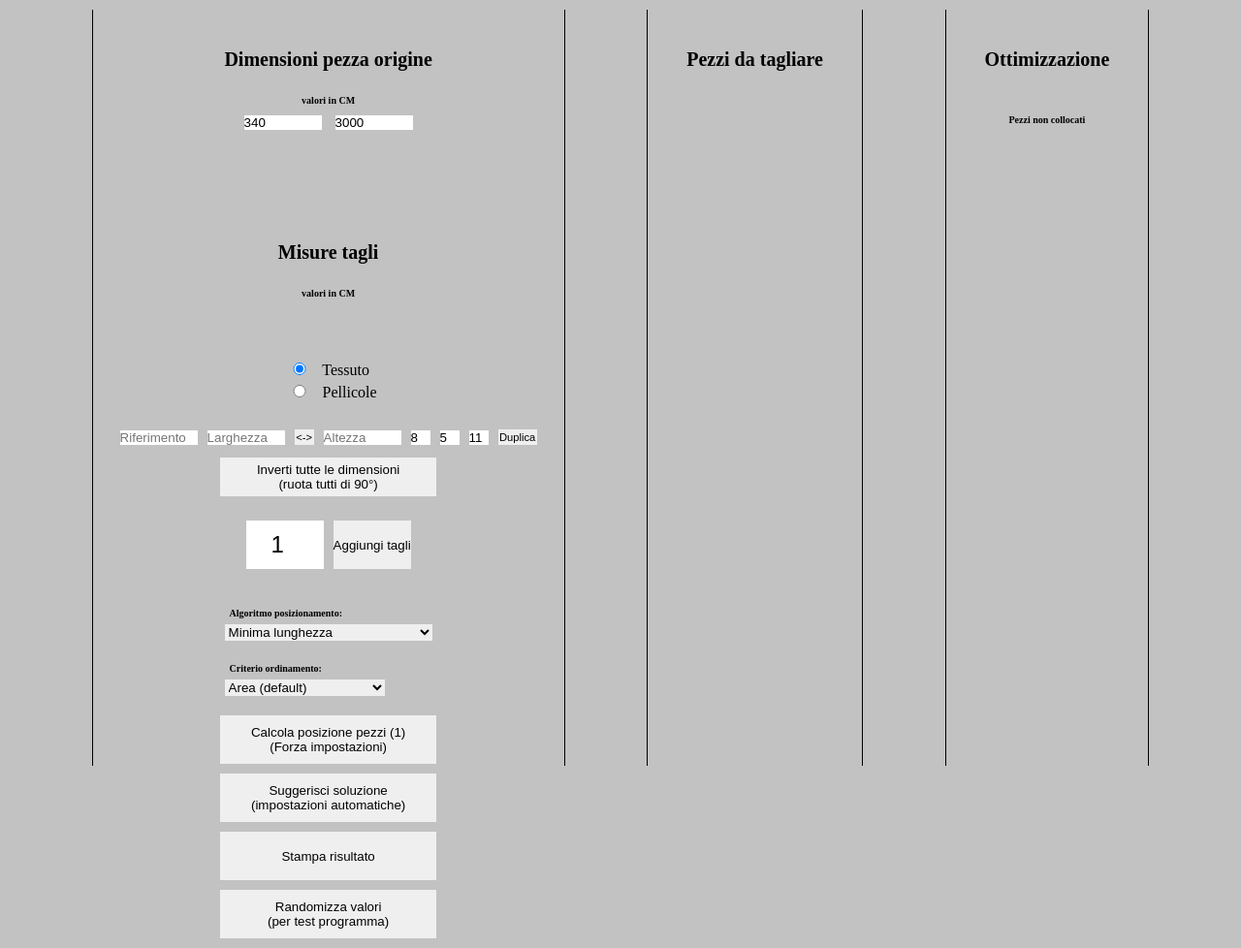
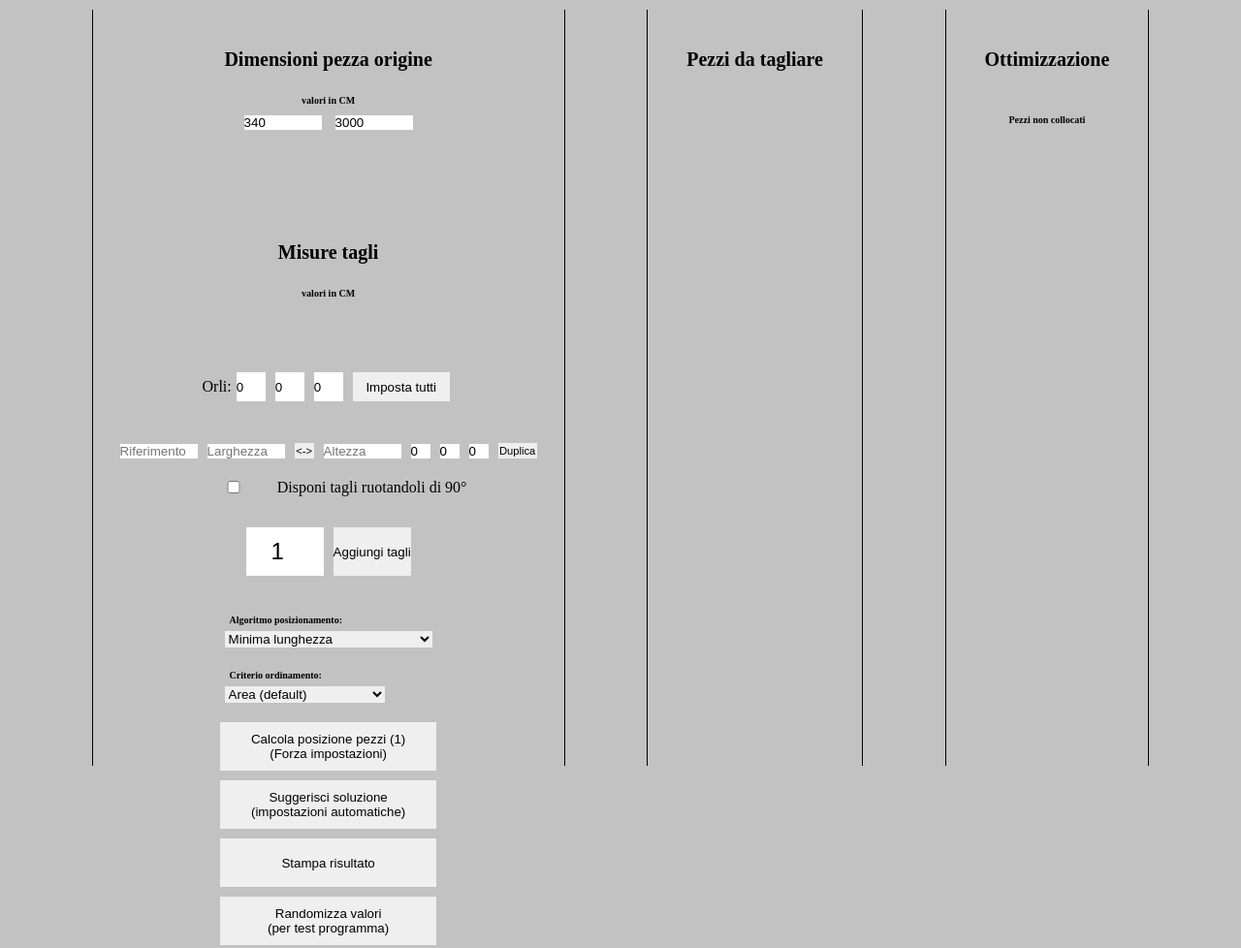
Before and after one commit to Rahjael/TexTile.js, a website: page index.html in a window 1280 px wide. Shown: the whole page at 97% size. Drawn offline with Linux system fonts and the light colour scheme.

Commit message:
bulk change hems and minor fixes

```diff
--- a/index.html
+++ b/index.html
@@ -33,7 +33,7 @@
         <h2>valori in CM</h2>
         <br />
         <br />
-
+<!--
         <div id="input-pieces-type-container">
           <div>
             <input type="radio" name="pieces-type" id="radio-fabric" value="fabric" checked>
@@ -44,12 +44,33 @@
             <label for="radio-pvc">Pellicole</label>
           </div>
         </div>
+-->
+
+        <div id="default-hems-container">
+          <span>Orli:</span>
+          <input type="text" id="default-h-hem" class="hem-field" title="Orlo orizzontale di default" value="0">
+          <input type="text" id="default-sup-hem" class="hem-field" title="Orlo superiore di default" value="0">
+          <input type="text" id="default-inf-hem" class="hem-field" title="Orlo inferiore di default" value="0">
+
+          <button onclick="domManager.setAllHems()" id="btn-set-all-hems" type="button">Imposta tutti</button>
+        </div>
+
+
 
         <div id="input-items-container">
+
         </div>
 
+
+
+
+        <!--
         <button onclick="domManager.switchAll()" id="btn-switch-all" type="button">Inverti tutte le dimensioni <br /> (ruota tutti di 90°)</button>
-
+        -->
+        <div id="checkbox-rotate">
+        <input type="checkbox" name="rotate-pieces" id="rotated-checkbox">
+        <label for="rotated-checkbox">Disponi tagli ruotandoli di 90°</label>
+        </div>
         <div id="input-add-items-container">
           <input type="number" id="items-to-add" placeholder="Qtà tagli" value="1">
           <button onclick="domManager.appendNewInputFields()" id="btn-add-items" type="button">Aggiungi tagli</button>
--- a/js/DOMManager.js
+++ b/js/DOMManager.js
@@ -11,9 +11,9 @@ class DOMManager {
   constructor() {
 
     // Default values config
-    this.hHemDefaultValue = 8;
-    this.vHemSupDefaultValue = 5;
-    this.vHemInfDefaultValue = 11;
+    this.hHemDefaultValue = 0;
+    this.vHemSupDefaultValue = 0;
+    this.vHemInfDefaultValue = 0;
 
     this.trimmingOffset = 2;
 
@@ -173,6 +173,11 @@ class DOMManager {
       btn.addEventListener('change', () => this.toggleInputType(btn.value));
     });
 
+    // Set default hem values
+    this.hHemDefaultValue = document.querySelector("#default-h-hem").value;
+    this.vHemSupDefaultValue = document.querySelector("#default-h-hem").value;
+    this.vHemInfDefaultValue = document.querySelector("#default-h-hem").value;
+
     console.log("InputArea primed");
   }
 
@@ -180,6 +185,7 @@ class DOMManager {
   toggleInputType(type) {
     // Changes default values for hems in the input fields
 
+    // Currently not used
     // TODO this is probably not ideal, but it was the simplest way to implement this feature
     // without messing too much with other parts of the code. I will probably make it
     // nicer in the future, incorporating it into fetchData()
@@ -212,6 +218,34 @@ class DOMManager {
     });
   }
 
+  setAllHems() {
+    // Update this. default hem values from page
+    this.hHemDefaultValue = Number(document.querySelector("#default-h-hem").value);
+    this.vHemSupDefaultValue = Number(document.querySelector("#default-sup-hem").value);
+    this.vHemInfDefaultValue = Number(document.querySelector("#default-inf-hem").value);
+
+    console.log(this.hHemDefaultValue, this.vHemSupDefaultValue, this.vHemInfDefaultValue)
+
+    let hemFields = Array.from(document.querySelectorAll(".item-h-hem"))
+    .concat(Array.from(document.querySelectorAll(".item-v-hem-sup")))
+    .concat(Array.from(document.querySelectorAll(".item-v-hem-inf")));
+
+    hemFields.forEach( field => {
+      switch(field.getAttribute("class")) {
+        case 'item-h-hem':
+          field.value = this.hHemDefaultValue;
+          break;
+        case 'item-v-hem-sup':
+          field.value = this.vHemSupDefaultValue;
+          break;
+        case 'item-v-hem-inf':
+          field.value = this.vHemInfDefaultValue;
+          break;
+        default:
+          console.log("toggleInputType: error assigning values to fields");
+      }
+    });
+  }
 
 
   createRectangleShapeDiv(itemData, rectClass) {
@@ -404,22 +438,31 @@ class DOMManager {
     });
     if(errorsFound) return null; // Stop fetching
 
+
+    let rotatePieces = document.querySelector("#rotated-checkbox").checked;
+    console.log("rotatePieces: ", rotatePieces);
+
     // Populate the array with info about the rectangles
     // The replace() part is to sanitize user input in case of decimals
     // TODO convert values to millimiters?
     dataToReturn.pieces = allData.map( (item, id) => {
       let label = item.querySelector(".item-label").value;
-      let width = Number(item.querySelector(".item-width").value.replace(",", "."));
-      let height = Number(item.querySelector(".item-height").value.replace(",", "."));
       let hHem = Number(item.querySelector(".item-h-hem").value.replace(",", "."));
       let vHemSup = Number(item.querySelector(".item-h-hem").value.replace(",", "."));
       let vHemInf = Number(item.querySelector(".item-h-hem").value.replace(",", "."));
 
+      let width = hHem + Number(item.querySelector(".item-width").value.replace(",", "."));
+      let height = vHemSup + vHemInf + Number(item.querySelector(".item-height").value.replace(",", "."));
+
+      if(rotatePieces) {
+        [width, height] = [height, width];
+      }
+
       return {
         id: id,
         label: label,
-        width: width + hHem,
-        height: height + vHemSup + vHemInf,
+        width: width,
+        height: height,
         area: width * height,
         x: 0,
         y: 0,
--- a/style.css
+++ b/style.css
@@ -104,10 +104,6 @@ button:hover {
   animation-fill-mode: forwards;
 }
 
-#button-send-sub-optimal {
-  margin: 5px;
-  height: 50px;
-}
 
 #btn-add-items, #items-to-add {
   margin-top: 20px;
@@ -151,6 +147,25 @@ button:hover {
 
 }
 
+#default-hems-container{
+  display: flex;
+  flex-flow: row wrap;
+  justify-content: center;
+  align-items: center;
+  margin-bottom: 30px;
+  margin-top: 30px;
+}
+
+.hem-field {
+  width: 30px;
+  height: 30px;
+}
+
+#btn-set-all-hems{
+  width: 100px;
+  height: 30px;
+}
+
 #input-frame {
   border-left: solid black 1px;
   border-right: solid black 1px;
@@ -167,6 +182,14 @@ button:hover {
   flex-flow: column nowrap;
   justify-content: center;
   margin: 20px;
+}
+
+#checkbox-rotate{
+  display: flex;
+  flex-flow: row nowrap;
+  align-items: center;
+  justify-content: center;
+  margin: 10px;
 }
 
 input[type=radio] {
```
